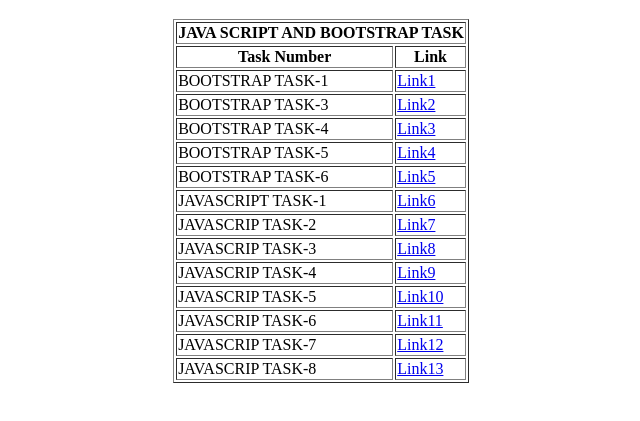
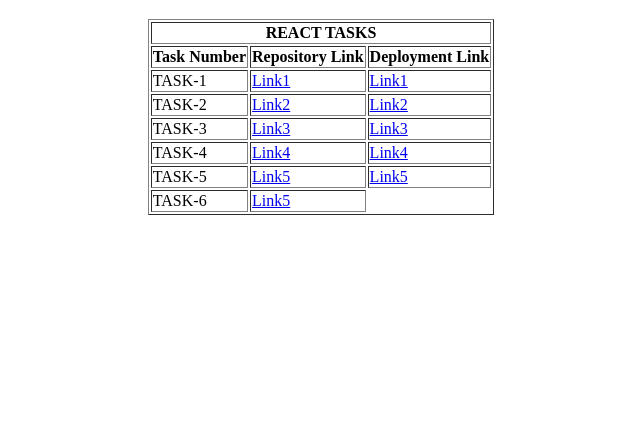
Before and after one commit to the-rohit-kumar/js_bs, a plain HTML site: page index.html in a window 1280 px wide. Shown: the part 61-482 px from the top of the page, without its empty margins (319-959 px from the left). Drawn offline with Linux system fonts and the light colour scheme.

Commit message:
Update index.html

```diff
--- a/index.html
+++ b/index.html
@@ -1,5 +1,5 @@
 <!DOCTYPE html>
-<!-- saved from url=(0053)https://mitbhardiwala.github.io/MernStackAssignments/ -->
+
 <html lang="en"><head><meta http-equiv="Content-Type" content="text/html; charset=UTF-8">
 
     <meta name="viewport" content="width=device-width, initial-scale=1.0">
@@ -11,65 +11,46 @@
         <h1>Index page</h1>
         <table border="1">
             <tbody><tr>
-                <th colspan="2">JAVA SCRIPT AND BOOTSTRAP TASK</th>
+                <th colspan="3">REACT TASKS</th>
             </tr>
             <tr>
                 <th>Task Number</th>
-                <th>Link</th>
+                <th>Repository Link</th>
+                <th>Deployment Link</th>
             </tr>
 
             <tr>
-                <td>BOOTSTRAP TASK-1</td>
-                <td><a href="bs_task_1.html">Link1</a></td>
+                <td>TASK-1</td>
+                <td><a href="https://github.com/the-rohit-kumar/calculator">Link1</a></td>
+                <td><a href="https://calculator-swart-ten.vercel.app/">Link1</a></td>
             </tr>
             <tr>
-                <td>BOOTSTRAP TASK-3</td>
-                <td><a href="bs_task_3.html">Link2</a></td>
+                <td>TASK-2</td>
+                <td><a href="https://github.com/the-rohit-kumar/word-counter-app">Link2</a></td>
+                <td><a href="https://word-counter-app-two.vercel.app/">Link2</a></td>
+
             </tr>
             <tr>
-                <td>BOOTSTRAP TASK-4</td>
-                <td><a href="bs_task_4.html">Link3</a></td>
+                <td>TASK-3</td>
+                <td><a href="https://github.com/the-rohit-kumar/color-picker-app">Link3</a></td>
+                <td><a href="https://color-picker-app-nu.vercel.app/">Link3</a></td>
+
             </tr>
             <tr>
-                <td>BOOTSTRAP TASK-5</td>
-                <td><a href="bs_task_5.html">Link4</a></td>
+                <td>TASK-4</td>
+                <td><a href="https://github.com/the-rohit-kumar/reportwebvitals">Link4</a></td>
+                <td><a href="https://reportwebvitals.vercel.app/">Link4</a></td>
             </tr>
             <tr>
-                <td>BOOTSTRAP TASK-6</td>
+                <td>TASK-5</td>
+                <td><a href="https://github.com/the-rohit-kumar/age-calculator">Link5</a></td>
+                <td><a href="https://age-calculator-rose-chi.vercel.app/">Link5</a></td>
+            </tr>
+            <tr>
+                <td>TASK-6</td>
                 <td><a href="bs_task_6.html">Link5</a></td>
             </tr>
-            <tr>
-                <td>JAVASCRIPT TASK-1</td>
-                <td><a href="jstask1.html">Link6</a></td>
-            </tr>
-            <tr>
-                <td>JAVASCRIP TASK-2</td>
-                <td><a href="jstask2.html">Link7</a></td>
-            </tr>
-            <tr>
-                <td>JAVASCRIP TASK-3</td>
-                <td><a href="jstask3.html">Link8</a></td>
-            </tr>
-            <tr>
-                <td>JAVASCRIP TASK-4</td>
-                <td><a href="jstask4.html">Link9</a></td>
-            </tr>
-            <tr>
-                <td>JAVASCRIP TASK-5</td>
-                <td><a href="jstask5.html">Link10</a></td>
-            </tr>
-            <tr>
-                <td>JAVASCRIP TASK-6</td>
-                <td><a href="jstask6.html">Link11</a></td>
-            </tr>
-            <tr>
-                <td>JAVASCRIP TASK-7</td>
-                <td><a href="jstask7.html">Link12</a></td>
-            </tr>
-            <tr>
-                <td>JAVASCRIP TASK-8</td>
-                <td><a href="jstask8.html">Link13</a></td>
-            </tr>
+
 
         </tbody></table>
     </center>
```
